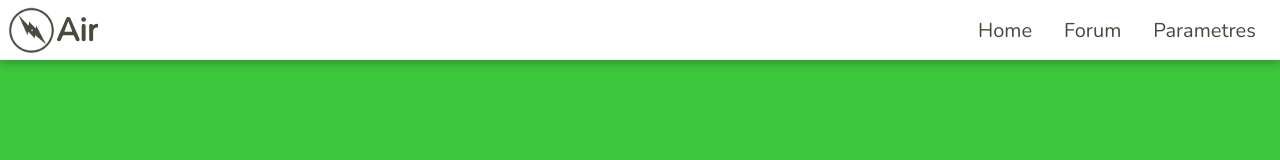
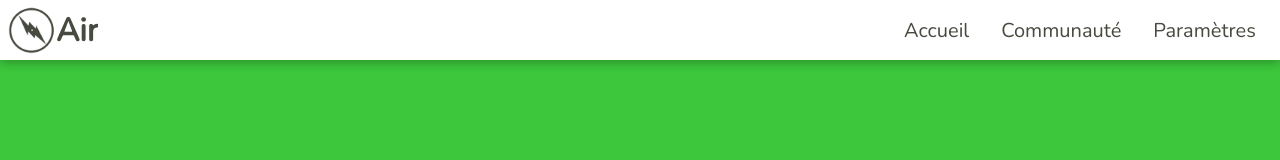
Before and after one commit to Ephec-AIR/pwa, a Vue app: page / in a window 1280 px wide. Shown: the top 160 px of the page. Built offline with nearby package versions, Linux system fonts and the light colour scheme; what vue-chartist would draw is missing.

Commit message:
fix menu

```diff
--- a/src/components/air-nav.vue
+++ b/src/components/air-nav.vue
@@ -13,16 +13,16 @@
         <nav class="air-nav__nav-container" role="navigation" ref="nav">
           <ul class="air-nav__nav-content">
             <li>
-              <router-link to="home" class="air-nav__nav-link" aria-label="home">Home</router-link>
+              <router-link to="home" class="air-nav__nav-link" aria-label="home">Accueil</router-link>
             </li>
             <li>
-              <a href="https://air.ephec-ti.org/forum/" class="air-nav__nav-link" aria-label="forum">Forum</a>
+              <a href="https://air.ephec-ti.org/forum/" class="air-nav__nav-link" aria-label="forum">Communauté</a>
             </li>
             <li>
-              <router-link to="parameters" class="air-nav__nav-link" aria-label="parameter">Parametres</router-link>
+              <router-link to="parameters" class="air-nav__nav-link" aria-label="parameter">Paramètres</router-link>
             </li>
             <li v-if="isLoggedIn" >
-              <a href="#" class="air-nav__nav-link" aria-label="logout" @click.prevent="logout">Deconnection</a>
+              <a href="#" class="air-nav__nav-link" aria-label="logout" @click.prevent="logout">Deconnexion</a>
             </li>
           </ul>
         </nav>
```
